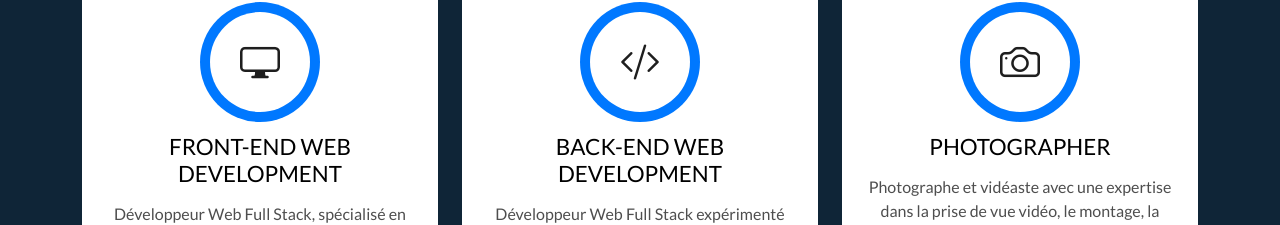
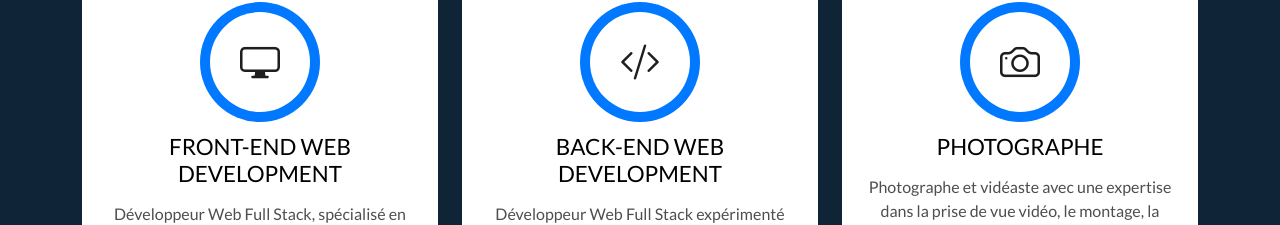
Before and after one commit to claudemarjean/MyPortFolio, a React (Create React App) app: page / in a window 1280 px wide. Shown: the part 2853-3078 px from the top of the page. Built offline with nearby package versions, Linux system fonts and the light colour scheme.

Commit message:
traduction photographer

```diff
--- a/src/components/main/Service.js
+++ b/src/components/main/Service.js
@@ -49,7 +49,7 @@ const Service = () => {
                 <span className="ico-circle"><i className="bi bi-camera"></i></span>
               </div>
               <div className="service-content">
-                <h2 className="s-title">Photographer</h2>
+                <h2 className="s-title">Photographe</h2>
                 <p className="s-description text-center">
 
                   Photographe et vidéaste avec une expertise dans la prise de vue vidéo, le montage, la retouche photo et la création de matériel publicitaire percutant.
```
